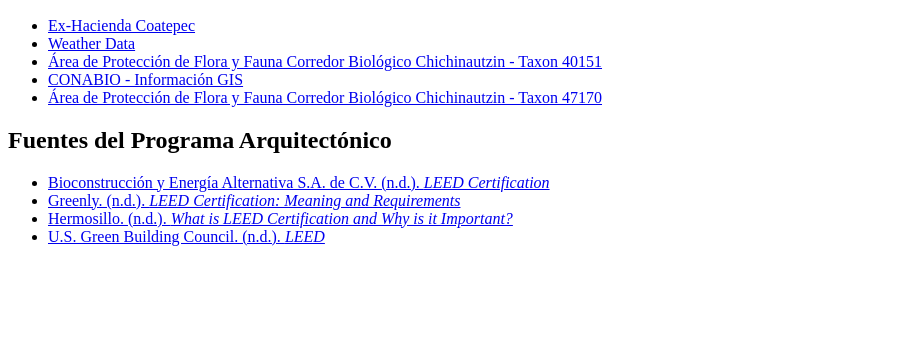
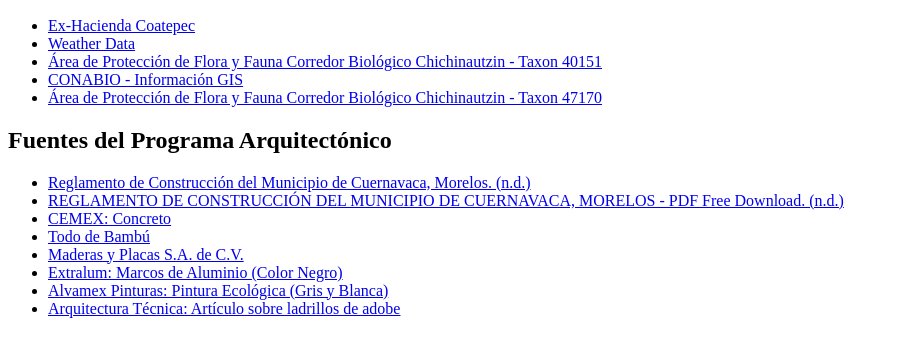
Before and after one commit to Andreakill3/FRACCIONAMIENT-SUSTENTABLE-CALMIL, a plain HTML site: page index.html in a window 1280 px wide. Shown: the part 110-462 px from the top of the page, without its empty margins (0-899 px from the left). Drawn offline with Linux system fonts and the light colour scheme.

Commit message:
Update index.html

```diff
--- a/index.html
+++ b/index.html
@@ -19,10 +19,14 @@
 
     <h2>Fuentes del Programa Arquitectónico</h2>
     <ul>
-        <li><a href="https://bioconstruccion.com.mx/en/leed-certification-en/" target="_blank">Bioconstrucción y Energía Alternativa S.A. de C.V. (n.d.). <em>LEED Certification</em></a></li>
-        <li><a href="https://greenly.earth/en-us/blog/company-guide/leed-certification-meaning-and-requirements" target="_blank">Greenly. (n.d.). <em>LEED Certification: Meaning and Requirements</em></a></li>
-        <li><a href="https://hermosillo.com/what-is-leed-certification-and-why-is-it-important/" target="_blank">Hermosillo. (n.d.). <em>What is LEED Certification and Why is it Important?</em></a></li>
-        <li><a href="https://www.usgbc.org/leed" target="_blank">U.S. Green Building Council. (n.d.). <em>LEED</em></a></li>
+        <li><a href="https://idoc.pub/download/reglamento-de-construccion-del-municipio-de-cuernavaca-morelos-6ngemyz0z1lv" target="_blank">Reglamento de Construcción del Municipio de Cuernavaca, Morelos. (n.d.)</a></li>
+        <li><a href="https://docplayer.es/amp/167993141-Reglamento-de-construccion-del-municipio-de-cuernavaca-morelos.html" target="_blank">REGLAMENTO DE CONSTRUCCIÓN DEL MUNICIPIO DE CUERNAVACA, MORELOS - PDF Free Download. (n.d.)</a></li>
+        <li><a href="https://www.cemexmexico.com/concreto" target="_blank">CEMEX: Concreto</a></li>
+        <li><a href="https://www.tododebambu.com" target="_blank">Todo de Bambú</a></li>
+        <li><a href="https://www.maderasyplacas.com.mx" target="_blank">Maderas y Placas S.A. de C.V.</a></li>
+        <li><a href="https://www.extralum.com" target="_blank">Extralum: Marcos de Aluminio (Color Negro)</a></li>
+        <li><a href="https://www.alvamex.com.mx" target="_blank">Alvamex Pinturas: Pintura Ecológica (Gris y Blanca)</a></li>
+        <li><a href="https://arquitecturatecnica.net/ladrillos-de-adobe" target="_blank">Arquitectura Técnica: Artículo sobre ladrillos de adobe</a></li>
     </ul>
 </body>
 </html>
```
